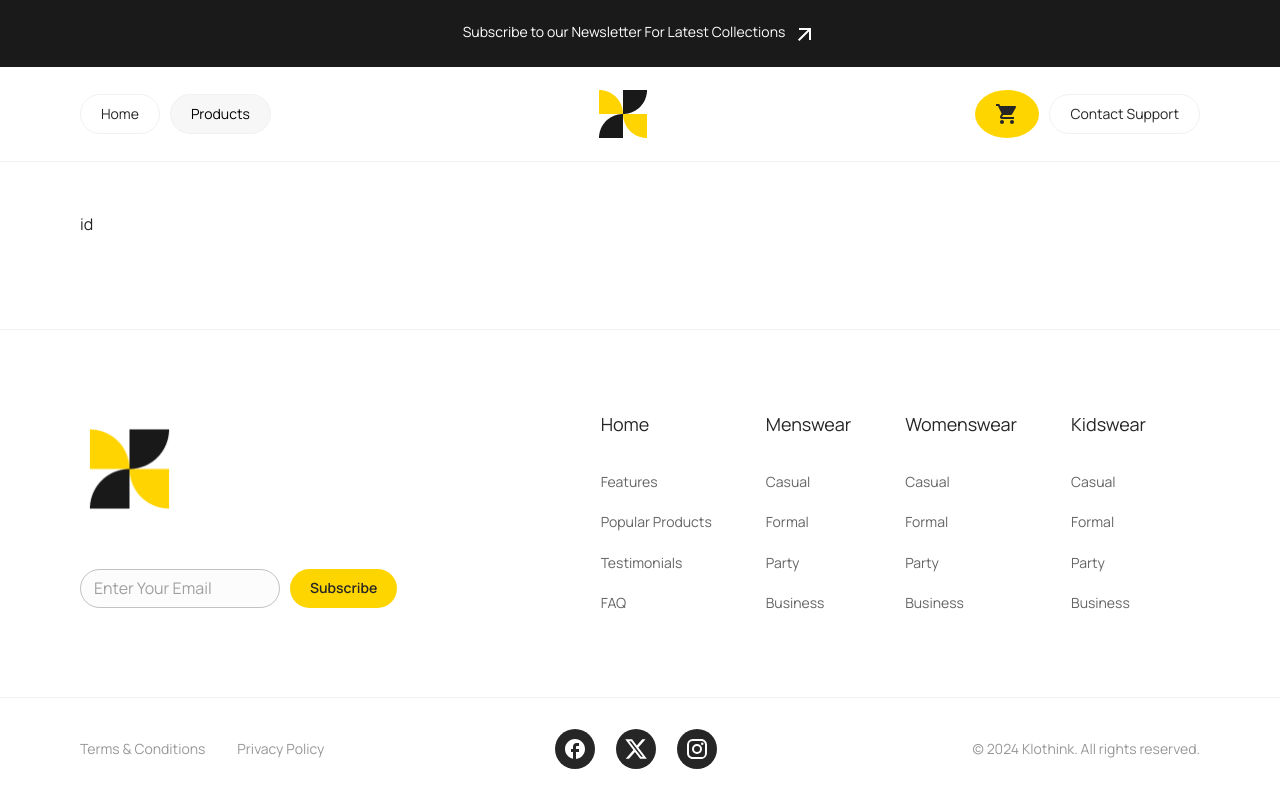
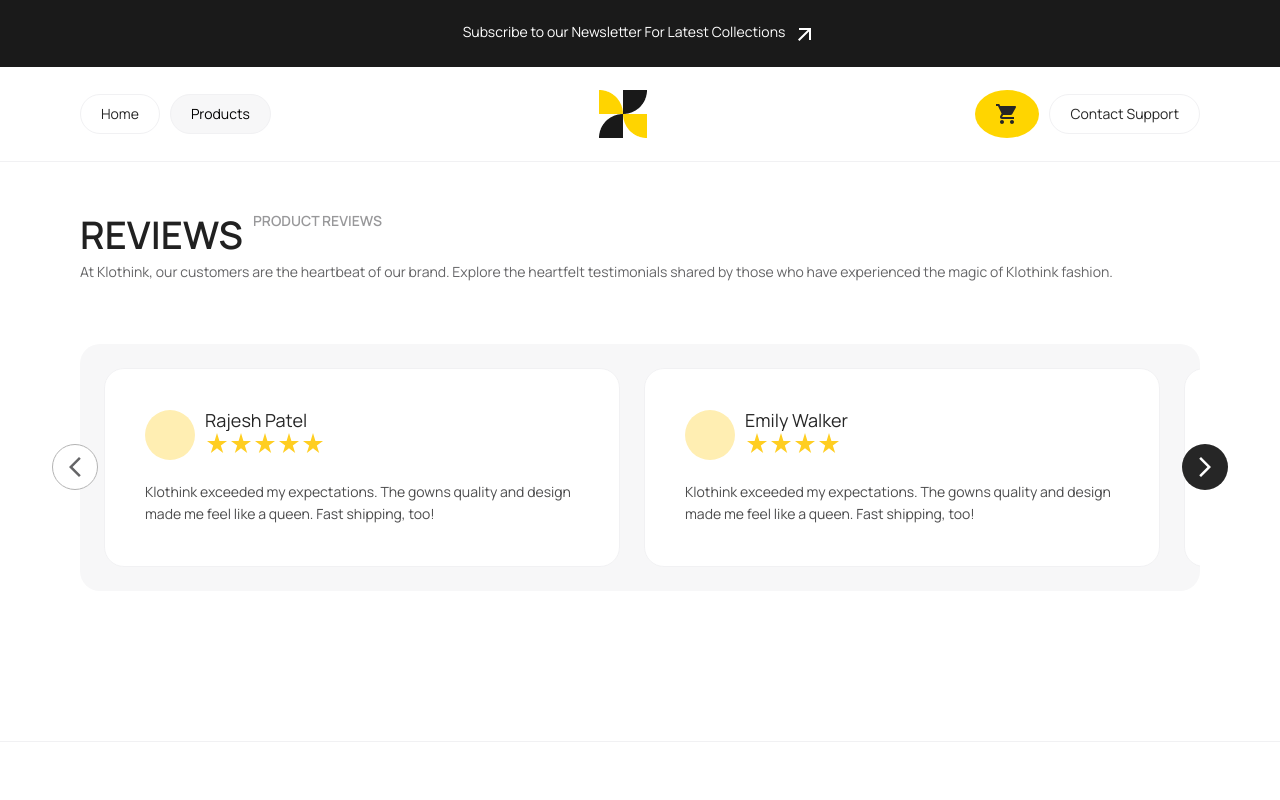
Before and after one commit to gabriel-victor933/project-front-ecommerce, a React (Vite) app: page /products/1 in a window 1280 px wide. Shown: the top 800 px of the page. Built offline with nearby package versions, Linux system fonts and the light colour scheme.

Commit message:
feat: adding section products review and productById page

```diff
--- a/src/App.jsx
+++ b/src/App.jsx
@@ -5,6 +5,7 @@ import {CssBaseline} from "@mui/material"
 import Global from "./layout/global"
 import Home from "./pages/Home"
 import Products from "./pages/Products"
+import ProductById from "./pages/ProductById"
 
 function App() {
 
@@ -17,7 +18,7 @@ function App() {
               <Route index element={<Home />}/>
               <Route path='products'>
                   <Route index element={<Products />}/>
-                  <Route path=':id' element={<>id</>}/>
+                  <Route path=':id' element={<ProductById />}/>
               </Route>
               <Route path='support' element={<>suport</>}/>
               <Route path='*' element={<Navigate to='/' replace={true} />}/>
--- /dev/null
+++ b/src/pages/ProductById.jsx
@@ -0,0 +1,10 @@
+import ProductReviews from "../sections/productById/ProductReviews";
+
+export default function ProductById(){
+
+    return (
+        <>
+            <ProductReviews />
+        </>
+    )
+}
--- /dev/null
+++ b/src/sections/productById/ProductReviews.jsx
@@ -0,0 +1,145 @@
+import { Grid2, Box, Typography, IconButton } from "@mui/material";
+import { useRef } from "react";
+import ArrowBackIosNewIcon from '@mui/icons-material/ArrowBackIosNew';
+import TestimonialsCard from "../../components/home/TestimonialsCard";
+//TODO: apagar esse dados depois
+const testimonials = [
+    {
+        name: 'Rajesh Patel',
+        testimonial: 'Klothink exceeded my expectations. The gowns quality and design made me feel like a queen. Fast shipping, too!',
+        stars: 5
+
+    },
+    {
+        name: 'Emily Walker',
+        testimonial: 'Klothink exceeded my expectations. The gowns quality and design made me feel like a queen. Fast shipping, too!',
+        stars: 4
+    },
+    {
+        name: 'Sarah Thompson',
+        testimonial: 'Klothink exceeded my expectations. The gowns quality and design made me feel like a queen. Fast shipping, too!',
+        stars: 3
+    },
+    {
+        name: 'Gabriel Victor',
+        testimonial: 'Klothink exceeded my expectations. The gowns quality and design made me feel like a queen. Fast shipping, too!',
+        stars: 2
+
+    },
+]
+
+export default function ProductReviews() {
+
+    const carouselRef = useRef(null)
+    const firstCardRef = useRef(null)
+
+    function handleCarouselScroll(direction) {
+        console.log(firstCardRef)
+        const width = firstCardRef.current.offsetWidth
+        carouselRef.current.scrollLeft += direction === 'left' ? -width - 30 : width + 30
+    }
+
+    return (
+        <Grid2
+            mb={{ md: '150px', xs: '75px' }}
+        >
+            <Grid2
+                display='flex'
+                flexDirection={'column'}
+                gap='5px'
+                mb={{ xl: '80px', md: '60px', xs: '40px' }}
+            >
+                <Box
+                    sx={{
+                        display: 'flex',
+                        flexDirection: { xs: 'column-reverse', md: 'row' },
+
+                    }}
+                >
+                    <Typography variant='h1'>
+                        REVIEWS
+                    </Typography>
+                    <Typography variant='h5' color='grey.60' mx={{md: '10px', xs: '0px'}}>
+                        PRODUCT REVIEWS
+                    </Typography>
+                </Box>
+                <Typography variant='h6' color='grey.40' sx={{}}>
+                At Klothink, our customers are the heartbeat of our brand. Explore the heartfelt testimonials shared by those who have experienced the magic of Klothink fashion.
+                </Typography>
+            </Grid2>
+            <Grid2
+                sx={{
+                    width: '100%',
+                    borderRadius: '20px',
+                    bgcolor: 'white.97',
+                    position: 'relative',
+                    pb: { xs: '20px', md: '0px' },
+                }}
+            >
+                <Grid2
+                    ref={carouselRef}
+                    sx={{
+                        width: '100%',
+                        p: { xs: '20px', md: '24px', xl: '30px' },
+                        display: 'grid',
+                        gridAutoFlow: 'column',
+                        gridAutoColumns: { xl: 'calc(100%/3 - 20px)', md: 'calc(100%/2 - 20px)', xs: 'calc(100% - 20px)' },
+                        gap: { xs: '20px', md: '24px', xl: '30px' },
+                        overflowX: 'auto',
+                        scrollSnapType: 'x mandatory',
+                        scrollBehavior: 'smooth',
+                        scrollbarWidth: 0,
+
+                        '&::-webkit-scrollbar': {
+                            display: 'none'
+                        },
+                    }}
+                >
+                    {testimonials.map((item, i) => <TestimonialsCard
+                        firstCardRef={firstCardRef}
+                        key={i}
+                        name={item.name}
+                        testimonial={item.testimonial}
+                        stars={item.stars}
+                    />)}
+                </Grid2>
+                <IconButton
+                    onClick={() => handleCarouselScroll('left')}
+                    sx={{
+                        width: '46px',
+                        height: '46px',
+                        bgcolor: 'absolute.white',
+                        mr: '7px',
+                        border: '1px solid #B3B3B3',
+                        position: { md: 'absolute', xs: 'relative' },
+                        left: { md: '-5px', xs: '50%' },
+                        top: { md: '50%', xs: 0 },
+                        transform: { md: 'translate(-50%,-50%)', xs: 'translate(-100%,0%)' }
+
+                    }}
+                >
+                    <ArrowBackIosNewIcon sx={{ color: 'grey.40' }} />
+                </IconButton>
+                <IconButton
+                    onClick={() => handleCarouselScroll('right')}
+                    sx={{
+                        width: '46px',
+                        height: '46px',
+                        bgcolor: 'grey.15',
+                        position: { md: 'absolute', xs: 'relative' },
+                        right: { md: '-5px', xs: '-50%' },
+                        top: { md: '50%', xs: 0 },
+                        transform: { md: 'translate(50%,-50%)', xs: 'translate(-100%,0%)' }
+                    }}
+                >
+                    <ArrowBackIosNewIcon
+                        sx={{
+                            transform: 'rotate(180deg)',
+                            color: 'absolute.white'
+                        }}
+                    />
+                </IconButton>
+            </Grid2>
+        </Grid2>
+    )
+}
```
